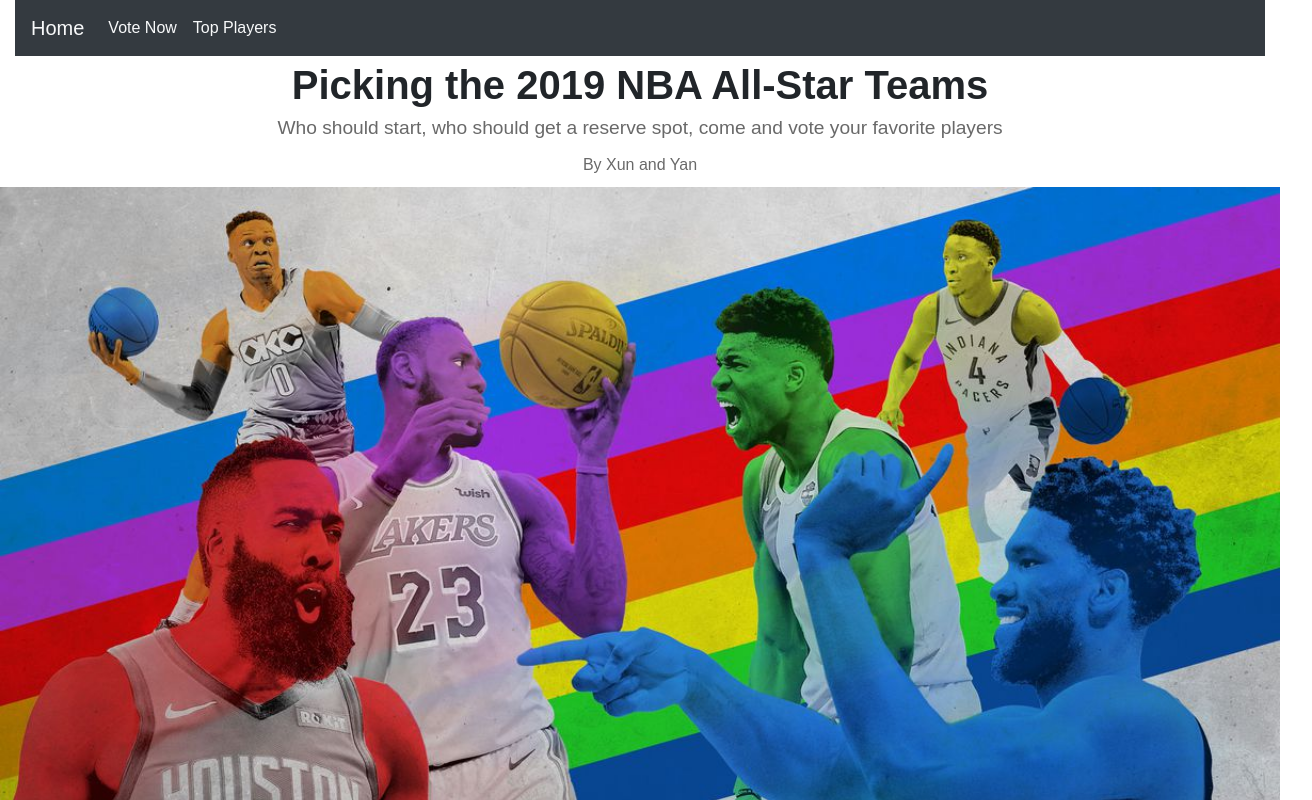
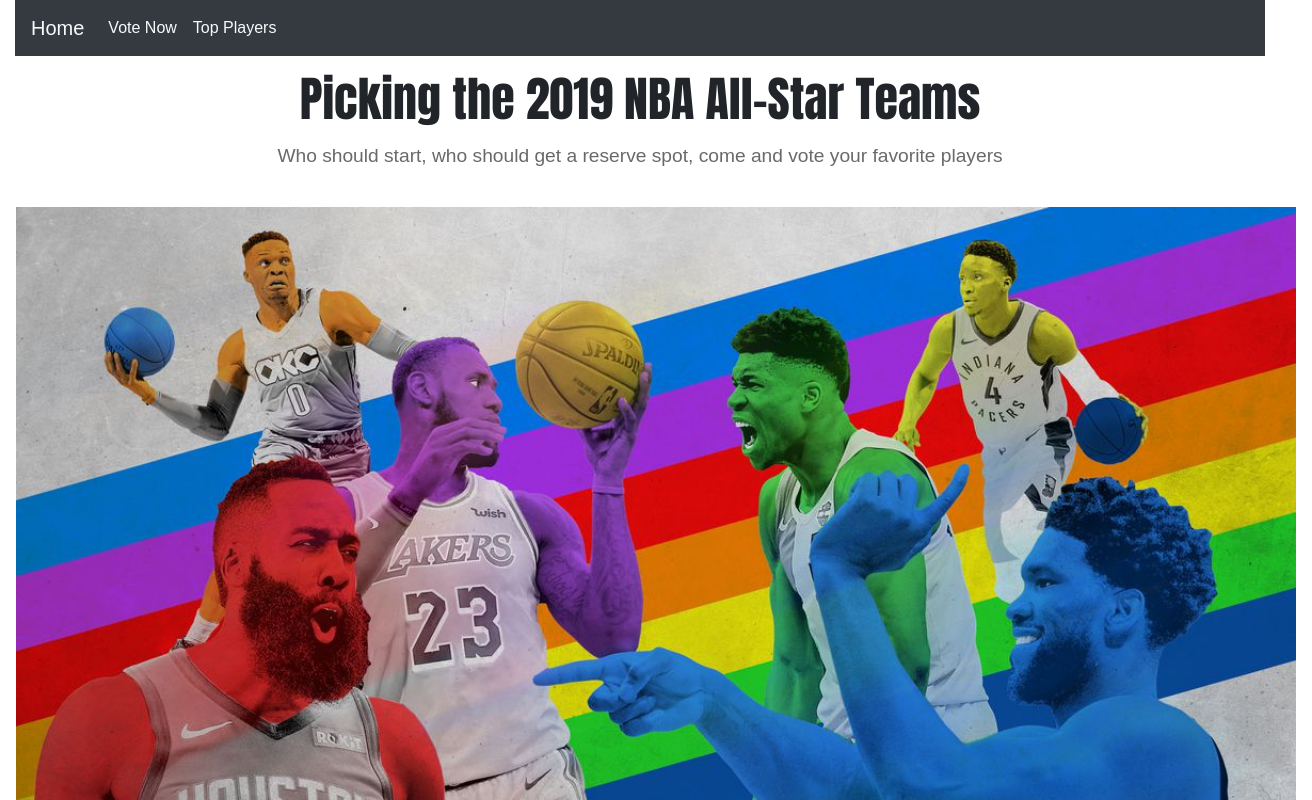
Before and after one commit to xw321/nba-all-star-voting, a React (Create React App) app in the folder front/: page / in a window 1280 px wide. Shown: the top 800 px of the page, 1312 px wide, since content can reach past the window. Built offline with nearby package versions, Linux system fonts and the light colour scheme.

Commit message:
minor style change

```diff
--- a/front/public/index.html
+++ b/front/public/index.html
@@ -27,6 +27,11 @@
       href="https://stackpath.bootstrapcdn.com/bootstrap/4.3.1/css/bootstrap.min.css"
       integrity="sha384-ggOyR0iXCbMQv3Xipma34MD+dH/1fQ784/j6cY/iJTQUOhcWr7x9JvoRxT2MZw1T"
       crossorigin="anonymous"
+    />
+    <link
+      rel="stylesheet"
+      type="text/css"
+      href="//fonts.googleapis.com/css?family=Anton"
     />
 
     <title>NBA ALL STAR VOTING</title>
--- a/front/src/App.css
+++ b/front/src/App.css
@@ -1,3 +1,12 @@
+.hometitle {
+  font-family: Anton;
+  font-size: 24px;
+  font-style: normal;
+  font-variant: normal;
+  font-weight: 700;
+  line-height: 26.4px;
+}
+
 body {
   font-family: sans-serif;
 }
--- a/front/src/App.js
+++ b/front/src/App.js
@@ -42,7 +42,10 @@
     name = name.trim();
     let pattern = /^[a-zA-Z\s]+$/;
     if (!name.match(pattern)) {
-      alert("Invald name");
+      this.myInputText.value = "";
+      alert(
+        "Yo dawg, stop playin' alright? I work my ass off to put up this website, don't waste my effort to satisfy you lil childish sick trick. Now get you sh*t together and give me a real name!"
+      );
     } else {
       name = name.replace(/\s+/g, " ");
       console.log(name);
@@ -58,7 +61,7 @@
   }
 
   searchByName(firstName, lastName) {
-    fetch("/api/getPlayerByName/" + firstName + " " + lastName)
+    fetch("/api/getPlayerByQuerryName/" + firstName + " " + lastName)
       .then(res => res.json())
       .then(data => {
         console.log("got one! data from search   " + data.length);
@@ -85,7 +88,7 @@
   }
 
   handleChange(event) {
-    console.log("select queery is :   " + event.target.value);
+    console.log("select querry is :   " + event.target.value);
     let sortBy = event.target.value;
     //this.setState({ value: event.target.value });
     //alert("Your favorite flavor is: " + this.state.value);
@@ -103,7 +106,7 @@
           <br />
           <div className="row d-flex justify-content-around">
             <form
-              className="form-inline form-group border rounded"
+              className="form-inline form-group border-rounded"
               onSubmit={this.validateName.bind(this)}
             >
               <div>
@@ -119,7 +122,7 @@
                 </label>
               </div>
               <input
-                className="btn btn-secondary bg-secondary text-light border rounded"
+                className="btn btn-secondary bg-secondary text-light border-rounded form-inline form-group"
                 type="submit"
                 value="Search"
               />
--- a/front/src/Comment.js
+++ b/front/src/Comment.js
@@ -1,5 +1,15 @@
 import React, { Component } from "react";
 import PropTypes from "prop-types";
+
+let teamFile = require("./team.json");
+let teamMap = new Map();
+
+let i = 0;
+while (i < 30) {
+  teamMap.set(teamFile[i].teamId.toString(), teamFile[i].teamName);
+  i++;
+  //console.log("create map" + i);
+}
 
 export default class Comment extends Component {
   constructor(props) {
@@ -21,10 +31,9 @@
 
   // reload data when state change (i.e., player votes change)
   reloadData() {
-    fetch("/api/getPlayer/" + this.props.comment.personId)
+    fetch("/api/getPlayerById/" + this.props.comment.personId)
       .then(res => res.json())
       .then(data => {
-        console.log("player Vote is    " + data[0].votes);
         this.setState({
           votes: data[0].votes
         });
@@ -35,7 +44,6 @@
   // after getting response, reload
   onClick() {
     // Post
-    console.log("Send the upvote post");
     fetch("/api/upvote", {
       method: "POST", // *GET, POST, PUT, DELETE, etc.
       headers: {
@@ -45,7 +53,7 @@
     })
       .then(response => response.json())
       .then(result => {
-        console.log("UPVOTE player return result!!" + JSON.stringify(result));
+        console.log("UPVOTE player return result!!" + result);
         this.reloadData();
       });
   }
@@ -54,7 +62,6 @@
   // after getting response, reload
   downClick() {
     // Post
-    console.log("Send the upvote post");
     fetch("/api/downvote", {
       method: "POST", // *GET, POST, PUT, DELETE, etc.
       headers: {
@@ -64,7 +71,7 @@
     })
       .then(response => response.json())
       .then(result => {
-        console.log("UPVOTE player return result!!" + JSON.stringify(result));
+        console.log("UPVOTE player return result!!" + result);
         this.reloadData();
       });
   }
@@ -82,20 +89,13 @@
   }
 
   getTeam() {
-    let teamFile = require("./team.json");
     let myTeamId = this.props.comment.teamId;
-    let i = 0;
-    while (teamFile[i].teamId.toString() !== myTeamId) {
-      i++;
-    }
-    if (i !== teamFile.length) {
-      return teamFile[i].teamName;
-    }
-    return "no such team";
+    return teamMap.get(myTeamId);
   }
+
   render() {
     return (
-      <div className="Comment col-3 bg-white">
+      <div className="Comment col-3 bg-light border border-secondary border-rounded">
         <span
           role="img"
           aria-label="player thumbnail"
@@ -103,7 +103,7 @@
         >
           👤 {this.props.comment.firstName}
         </span>
-        &nbsp;&nbsp;
+        &nbsp;
         <span className="font-weight-bold">{this.props.comment.lastName}</span>
         <br />
         <span>Age: {this.state.age}</span>
@@ -125,7 +125,23 @@
           </span>
         </button>
         &nbsp;&nbsp;
-        <span># of votes: {this.state.votes}</span>
+        <span>
+          # of votes:{" "}
+          <span className="font-weight-bold text-info">{this.state.votes}</span>
+        </span>
+        <br />
+        <a
+          className="text-info"
+          href={
+            "https://en.wikipedia.org/wiki/" +
+            this.props.comment.firstName +
+            "_" +
+            this.props.comment.lastName
+          }
+        >
+          {" "}
+          Learn More
+        </a>
       </div>
     );
   }
--- a/front/src/Home.js
+++ b/front/src/Home.js
@@ -8,17 +8,18 @@
     return (
       <MainTemplate>
         <div className="title">
-          <h1 className="text-center">Picking the 2019 NBA All-Star Teams</h1>
+          <h1 className="text-center hometitle">
+            Picking the 2019 NBA All-Star Teams
+          </h1>
 
           <div className="frontText d-flex justify-content-center">
             Who should start, who should get a reserve spot, come and vote your
             favorite players
           </div>
-          <div className="frontText2 d-flex justify-content-center">
-            By Xun and Yan
-          </div>
+
           <p>
             <img
+              className="m-3 p-0"
               src={require("./imgs/1.jpg")}
               height="100%"
               width="100%"
@@ -26,6 +27,11 @@
             />
           </p>
         </div>
+
+        <footer className="frontText2 d-flex justify-content-center">
+          By&nbsp;<a href="https://xw321.github.io/"> Xun</a> &nbsp;and&nbsp;
+          <a href="https://yzhao430.github.io/">Yan</a>
+        </footer>
       </MainTemplate>
     );
   }
--- a/front/src/main.css
+++ b/front/src/main.css
@@ -1,55 +1,51 @@
-h1{
-	font-family: "Balto",sans-serif;
-	font-weight:900;
-	font-size:2.5em;
-	margin: 5px 200px;
-
+h1 {
+  font-family: "Balto", sans-serif;
+  font-weight: 900;
+  font-size: 2.5em;
+  margin: 30px 200px;
 }
 
-.frontText{
+.frontText {
   font-family: sans-serif;
   color: dimgrey;
-	font-size:1.2em;
-	margin: 5px 180px;
+  font-size: 1.2em;
+  margin: 20px 180px;
 }
 
-.frontText2{
+.frontText2 {
   font-family: sans-serif;
   color: dimgrey;
-	font-size:1em;
-	margin: 10px 480px;
+  font-size: 1em;
+  margin: 30px 480px;
 }
 
 .navbar {
   background-color: black;
   color: black;
-
 }
 
-.Comment{
+.Comment {
+  font-size: 0.9em;
 
-    font-size:0.9em;
+  border-radius: 5%;
 
-    border-radius: 30%;
-
-    height: 140px;
-
+  height: 160px;
+  width: 100%;
 
   margin: 5px 1px;
   text-align: center;
   padding: 5px;
-    border: 1px solid rgba(0,0,0,0.2);
-
-
-    border: 2px solid rgba(0,0,0,0.2);
-    background-color: red;
-    border-style: double;
-
 }
 
-.back{
-
-
-	z-index:999;
+.back {
+  z-index: 999;
   color: black;
 }
+.hometitle {
+  font-family: Anton;
+  font-size: 48px;
+  font-style: normal;
+  font-variant: normal;
+  font-weight: 500;
+  line-height: 26.4px;
+}
```
Also changed, not shown: 1 other file (tests, documents, lock files or other folders). Lines whose indentation alone changed are shown as unchanged.
